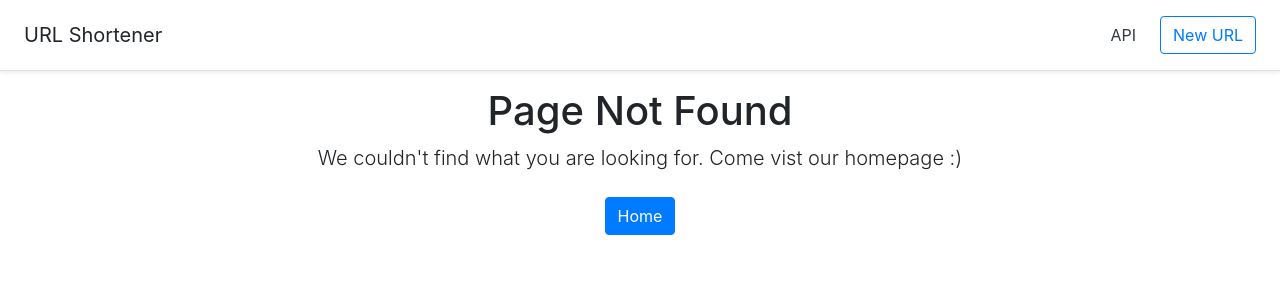
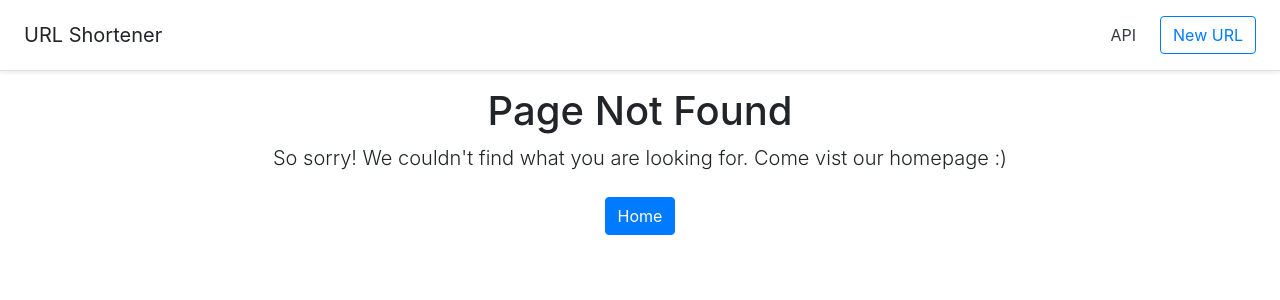
Before and after one commit to belindadunu/jenkins-eb-deploy, a Flask app: template templates/page_not_found.html in a window 1280 px wide. Shown: the top 300 px of the page. Run offline with Flask 2, Linux system fonts and the light colour scheme; the template is opened without the code that fills it, so the values that code supplies are empty; some libraries are stand-ins or nearby versions.

Commit message:
Update page_not_found.html

```diff
--- a/templates/page_not_found.html
+++ b/templates/page_not_found.html
@@ -7,7 +7,7 @@
 
 <div class="container text-center">
   <h1 class="jumbotron-heading">Page Not Found</h1>
-  <p class="lead">We couldn't find what you are looking for. Come vist our homepage :)</p>
+  <p class="lead">So sorry! We couldn't find what you are looking for. Come vist our homepage :)</p>
   <p>
     <a href="{{ url_for('home') }}"><button class="btn btn-primary my-2">Home</button></a>
   </p>
```
